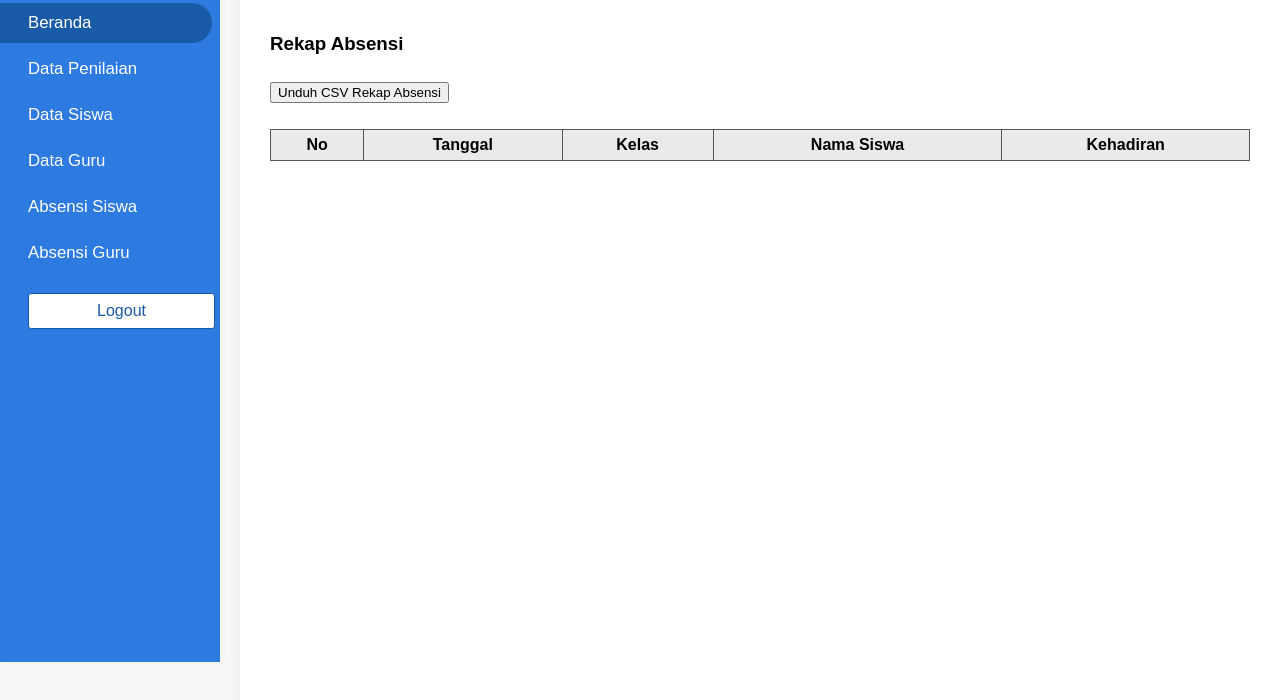
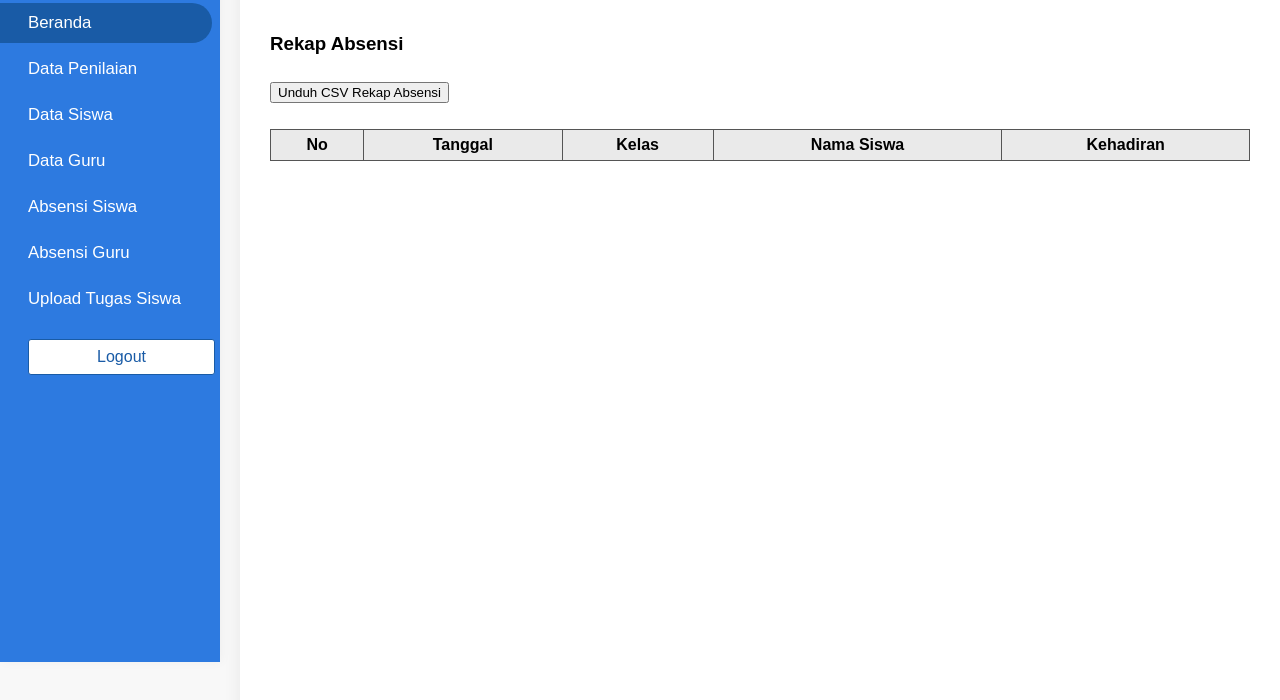
Before and after one commit to abdfajarlaudjeng/penilaian, a plain HTML site: page absensi.html in a window 1280 px wide. Shown: the part 138-838 px from the top of the page. Drawn offline with Linux system fonts and the light colour scheme; sample sign-in values are in the browser's storage.

Commit message:
Update absensi.html

```diff
--- a/absensi.html
+++ b/absensi.html
@@ -36,12 +36,13 @@
    <div class="sidebar">
     <div class="brand">Sistem Informasi PENilaian, Absensi, dan Guru<</div>
     <nav>
-      <a href="index.html" class="active">Beranda</a>
+     <a href="index.html" class="active">Beranda</a>
       <a href="penilaian.html">Data Penilaian</a>
       <a href="siswa.html">Data Siswa</a>
       <a href="guru.html">Data Guru</a>
       <a href="absensi.html">Absensi Siswa</a>
       <a href="absensi_guru.html">Absensi Guru</a>
+      <a href="upload_tugas.html">Upload Tugas Siswa</a>
     </nav>
     <button class="logout-btn" onclick="logout()">Logout</button>
   </div>
```
